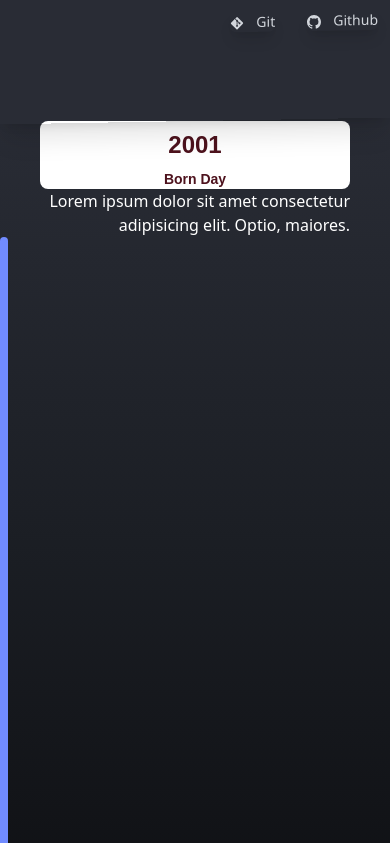
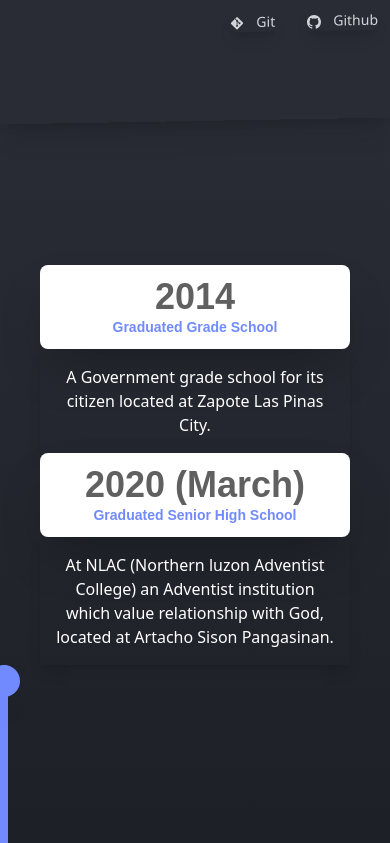
Before and after one commit to DevNanad/MODERN-PORTFOLIO, a React (Create React App) app: page / in a window 390 px wide. Shown: the part 2121-2964 px from the top of the page. Built offline with nearby package versions, Linux system fonts and the light colour scheme.

Commit message:
Add SectionFour content

```diff
--- a/src/components/SectionFour.js
+++ b/src/components/SectionFour.js
@@ -1,26 +1,101 @@
 import React from 'react'
+import { useInView } from 'react-intersection-observer';
+import {motion} from 'framer-motion'
 
 function SectionFour() {
+  const { ref:yearone, inView:showIsvisible } = useInView();
+  const { ref:junhigh, inView:showJunHighSIsvisible } = useInView();
+  const { ref:senhighs, inView:showSenHighSIsvisible } = useInView();
+  const { ref:college, inView:showCollegeIsvisible } = useInView();
+
+
   return (
-    <div className='h-[100vh] text-white bg-gradient-to-b from-transparent via-[#1b1e24] to-[#0d0e11] md:flex' id="secFour">
+    <div className='h-[200vh] text-white bg-gradient-to-b from-transparent via-[#1b1e24] to-[#0d0e11] ' id="secFour">
 
-        {/* Left timeline */}
-        <div className="left-timeline px-10 md:flex flex-col flex-[40%] items-end text-right">
-          <div className="first-content md:pt-16">
-            <div className="year-title rounded-lg text-center font-bold poppins md:mb-6 bg-white text-[#4d121d]">
-              <h2 className='text-2xl p-2'>2001</h2>
-              <h5 className='text-sm'>Born Day</h5>
-            </div>
-            <p>Lorem ipsum dolor sit amet consectetur adipisicing elit. Optio, maiores.</p>
+        {/*TIMELINE*/}
+        <div className=" h-[150vh] pt-36 timeline md:flex">
+
+          {/* Left timeline */}
+        <div className="left-timeline px-10 md:flex md:justify-around flex-col flex-[40%] items-end text-right">
+
+          {/* Left ONE */}
+          <div  ref={yearone} className="wrapper-timeline">
+            {showIsvisible && (<motion.div className="first-content"
+            initial={{ x: "-100px"}}
+            animate={{ x: 0}}
+            transition={{ type: 'tween', stiffness: 250, duration: 1 }}
+            >
+              <div className="year-title rounded-lg text-center font-bold poppins md:mb-6 bg-white text-[#616060] shadow-2xl">
+                <h2 className='text-4xl pt-3'>2014</h2>
+                <h5 className='text-sm paintedblue pb-3'>Graduated Grade School</h5>
+              </div>
+              <p className='shadow-lg p-4 text-center'>A Government grade school for its citizen located at Zapote Las Pinas City.</p>
+            </motion.div>)}
+          </div>
+
+          {/* Left TWO */}
+          <div  ref={senhighs} className="wrapper-timeline">
+            {showSenHighSIsvisible && (<motion.div className="first-content"
+            initial={{ x: "-100px"}}
+            animate={{ x: 0}}
+            transition={{ type: 'tween', stiffness: 250, duration: 1 }}
+            >
+              <div className="year-title rounded-lg text-center font-bold poppins md:mb-6 bg-white text-[#616060] shadow-2xl">
+                <h2 className='text-4xl pt-3'>2020 (March)</h2>
+                <h5 className='text-sm paintedblue pb-3'>Graduated Senior High School</h5>
+              </div>
+              <p className='shadow-lg p-4 text-center'>At NLAC (Northern luzon Adventist College) an Adventist institution which value relationship with God, located at Artacho Sison Pangasinan.</p>
+            </motion.div>)}
           </div>
 
         </div>
 
         {/* Bar timeline */}
-        <div className="bar-line w-2 h-[90vh] rounded-xl bg-[#718BFF]"></div>
+        <div className="bar-line w-2 h-[190vh] rounded-xl bg-[#718BFF]">
+          <span className='circlespan absolute -translate-x-3 rounded-full w-8 h-8 bg-inherit shadow-2xl'></span>
+
+          <span className={`${showIsvisible ? 'showline' : ''} linespan absolute -translate-x-10 translate-y-24 h-2 w-10 bg-[#718BFF]`}></span>
+
+          <span className={`${showSenHighSIsvisible ? 'showline' : ''} linespan absolute -translate-x-10 translate-y-[36.5rem] h-2 w-10 bg-[#718BFF]`}></span>
+
+
+        </div>
 
         {/* Right timeline */}
-        <div className="right-timeline flex-[40%]">
+        <div className="right-timeline px-10 md:flex md:justify-around flex-col flex-[40%] items-end text-right">
+
+          {/* RIGHT ONE */}
+          <div  ref={junhigh} className="wrapper-timeline">
+            {showJunHighSIsvisible && (<motion.div className="first-content"
+            initial={{ x: "100px"}}
+            animate={{ x: 0}}
+            transition={{ type: 'tween', stiffness: 250, duration: 1 }}
+            >
+              <div className="year-title rounded-lg text-center font-bold poppins md:mb-6 bg-white text-[#616060] shadow-2xl">
+                <h2 className='text-4xl pt-3'>2018</h2>
+                <h5 className='text-sm paintedblue pb-3'>Graduated Junior High School</h5>
+              </div>
+              <p className='shadow-lg p-4 text-center'>At PAA (Palawan Adventist Academy) an intitution of Christ founded to spread gospel to everyone bough of academics, located at Tacras Narra Palawan</p>
+            </motion.div>)}
+          </div>
+
+          {/* RIGHT TWO */}
+          <div  ref={college} className="wrapper-timeline">
+            {showCollegeIsvisible && (<motion.div className="first-content"
+            initial={{ x: "100px"}}
+            animate={{ x: 0}}
+            transition={{ type: 'tween', stiffness: 250, duration: 1 }}
+            >
+              <div className="year-title rounded-lg text-center font-bold poppins md:mb-6 bg-white text-[#616060] shadow-2xl">
+                <h2 className='text-4xl pt-3'>2020 (August)</h2>
+                <h5 className='text-sm paintedblue pb-3'>Started College</h5>
+              </div>
+              <p className='shadow-lg p-4 text-center'>At TCU (Taguig City University) currently taking bachelors degree of Computer Science (BSCS)</p>
+            </motion.div>)}
+          </div>
+
+
+        </div>
 
         </div>
 
--- a/src/index.css
+++ b/src/index.css
@@ -42,6 +42,9 @@ body{
 }
 .paintedblue{
     color: #718BFF;
+}
+.mymaron{
+  color: #721b32;
 }
 
 .circle-big{
@@ -102,6 +105,30 @@ body{
   to{
     opacity: 1;
     transform: translateY(0);
+  }
+}
+.showyear{
+  animation: showyear 3s linear;
+}
+@keyframes showyear {
+  from{
+    transform: translateX(0);
+  }
+  to{
+    transform: translateX(100px);
+  }
+}
+
+.showline{
+  animation: showline .5s linear;
+}
+
+@keyframes showline {
+  from {
+    clip-path: inset(0 0 0 100%);
+  }
+  to {
+    clip-path: inset(0 0 0 0);
   }
 }
 
```
